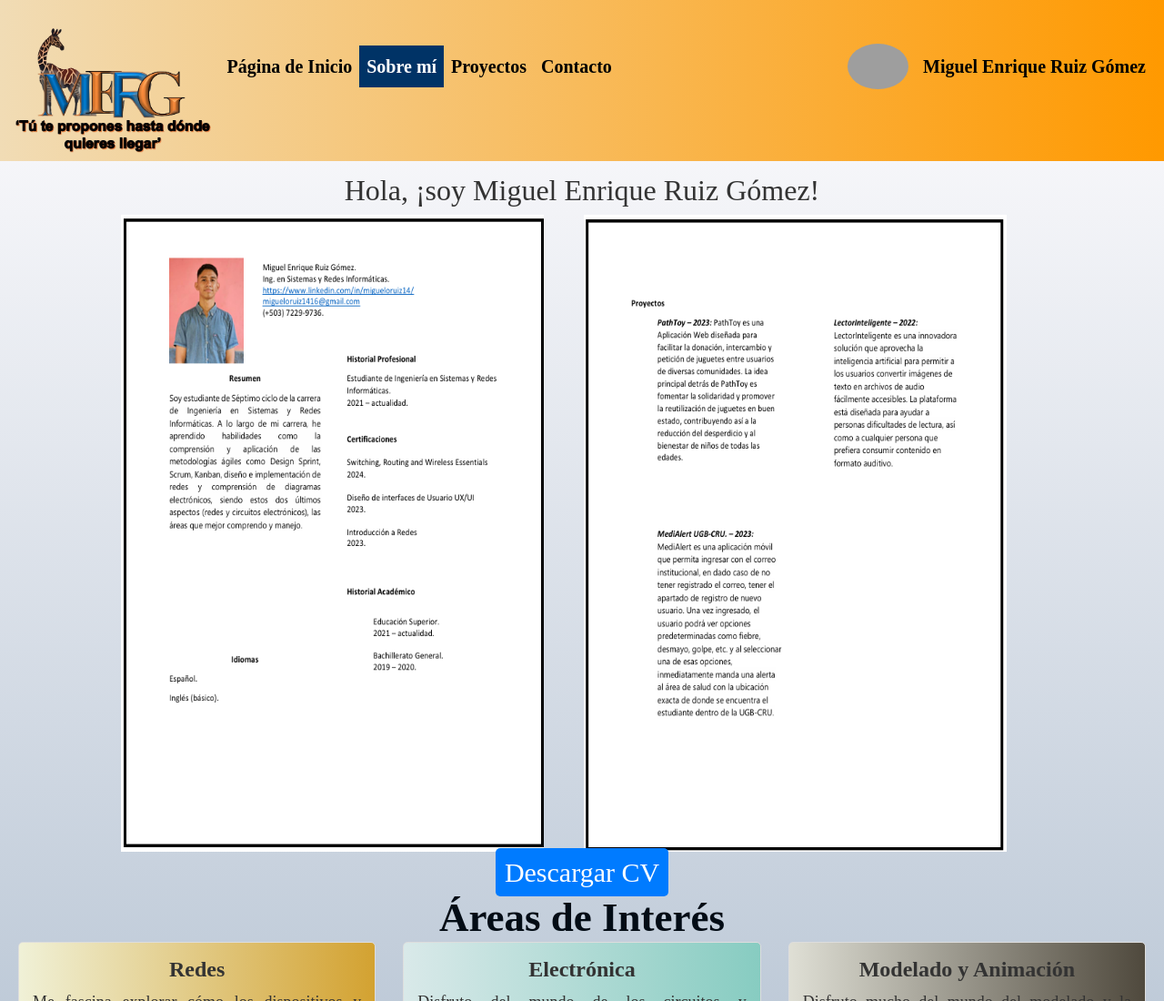
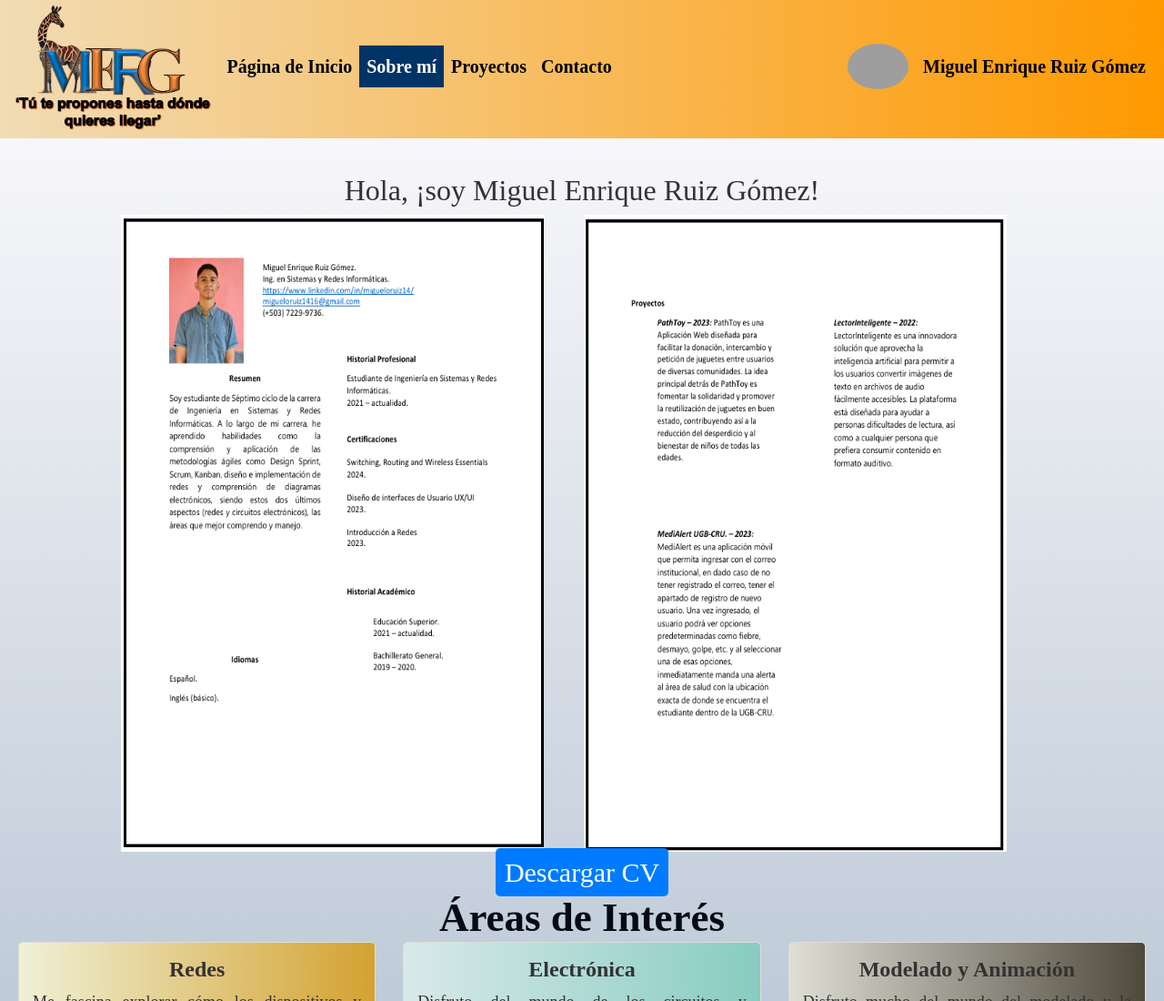
Before and after one commit to MigueloRuiz14/Perfil_Profesional-Miguel_Ruiz, a plain HTML site: page SobreMi.html in a window 1280 px wide. Shown: the top 1100 px of the page at 91% size. Drawn offline with nearby package versions, Linux system fonts and the light colour scheme; grey boxes are pictures that could not be loaded.

Commit message:
Modificaciones en el menú

```diff
--- a/SobreMi.html
+++ b/SobreMi.html
@@ -22,7 +22,7 @@
                     height="140"
                     alt="MERG Logo"
                     loading="lazy"
-                    style="margin-top: 55px;"
+                    style="margin-top: 5px;"
                 />
             </a>
         </div>
```
Also changed, not shown: contacto.html (+1 -1 lines), index.html (+1 -1 lines), proyectos.html (+1 -1 lines).
